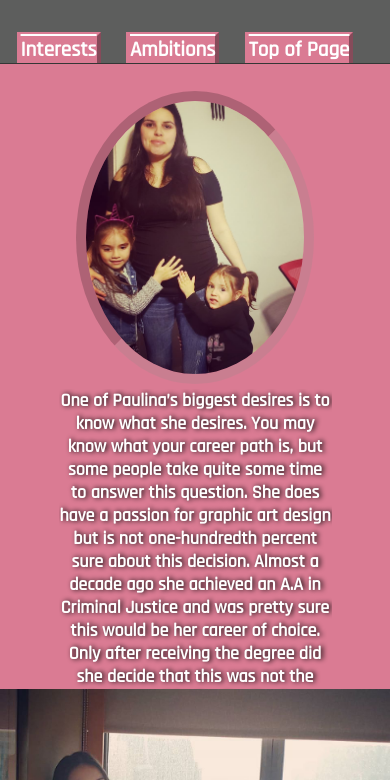
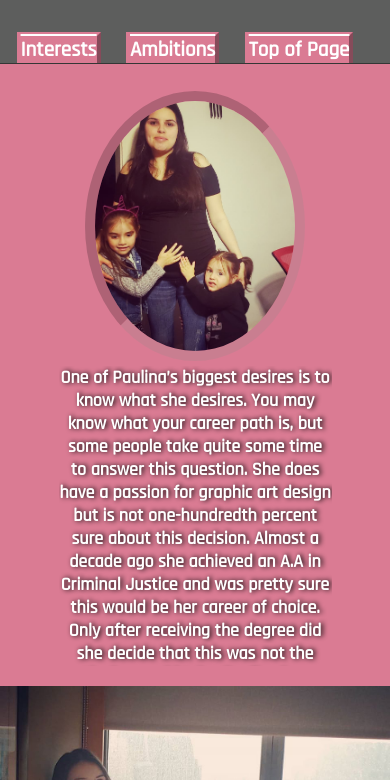
Before and after one commit to JuvenalG/Biosite, a plain HTML site: page index.html in a window 390 px wide. Shown: the part 64-844 px from the top of the page. Drawn offline with Linux system fonts and the light colour scheme.

Commit message:
Update styles.css

```diff
--- a/styles.css
+++ b/styles.css
@@ -262,7 +262,7 @@ img {
 
 .topImage	 {
 		   display: block;
-	        max-width: 250px;
+	        max-width: 200px;
                 width: 80%;
 	       margin-left: auto;
 	       margin-right: auto;
```
